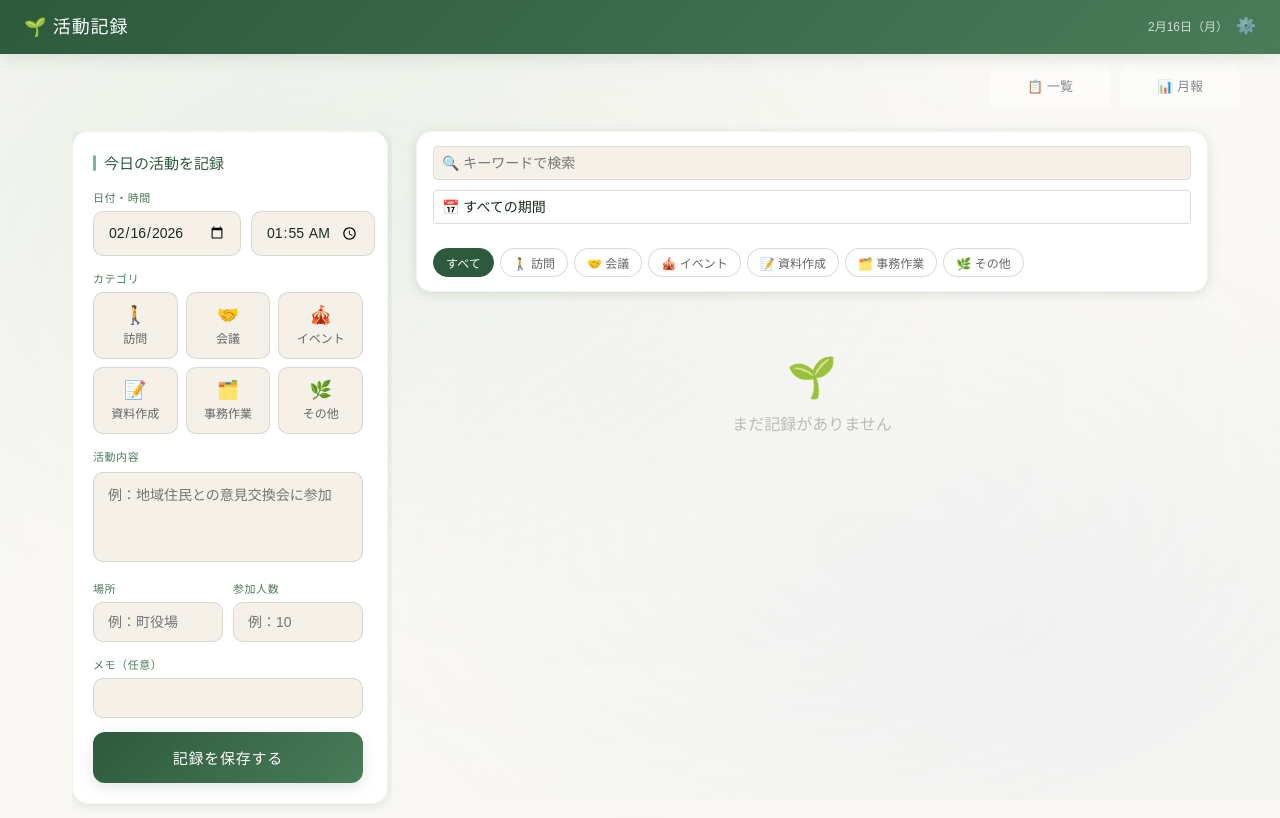
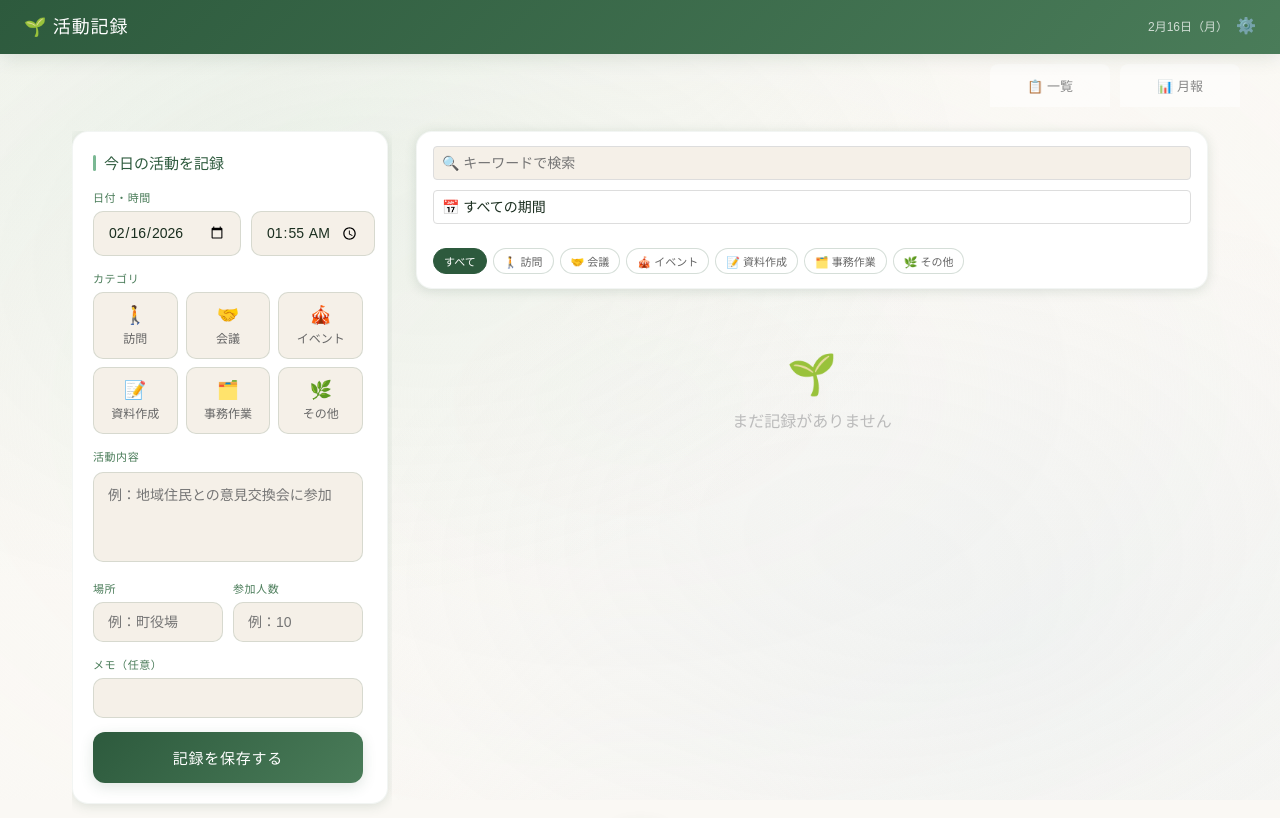
Before and after one commit to haru5512/schedule_manager, a React (Vite) app: page / in a window 1280 px wide. Built offline with nearby package versions, Linux system fonts and the light colour scheme.

Commit message:
Fix: フィルターボタンをコンパクト化して横スクロール問題を解決

```diff
--- a/src/index.css
+++ b/src/index.css
@@ -678,16 +678,17 @@ textarea {
 
 /* Filter Buttons */
 .filter-btn {
-  padding: 5px 12px;
+  padding: 4px 10px;
   border: 1.5px solid rgba(45, 90, 61, 0.2);
   border-radius: 20px;
   background: white;
   font-family: 'Noto Sans JP', sans-serif;
-  font-size: 12px;
+  font-size: 11px;
   color: #666;
   cursor: pointer;
   transition: all 0.18s;
   white-space: nowrap;
+  flex-shrink: 0;
 }
 
 .filter-btn.active {
```
Also changed, not shown: 4 other files (tests, documents, lock files or other folders).
